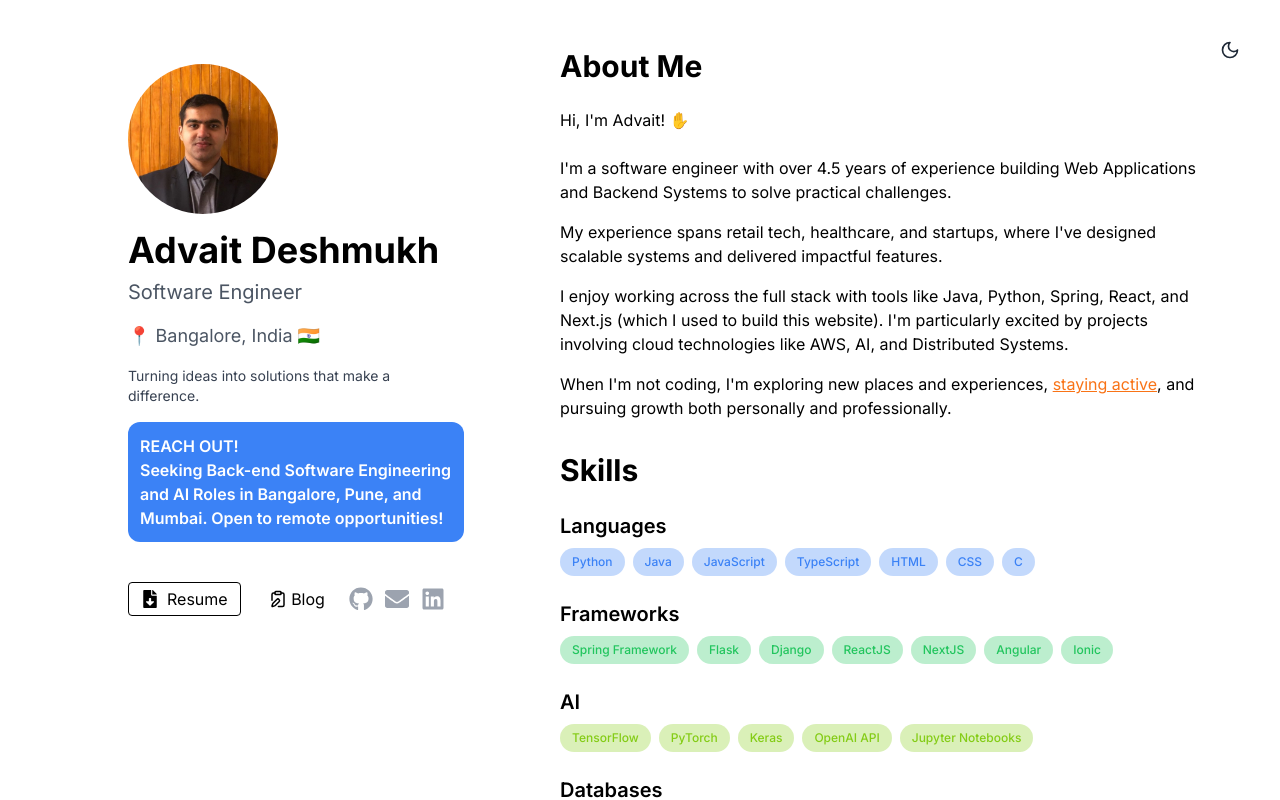
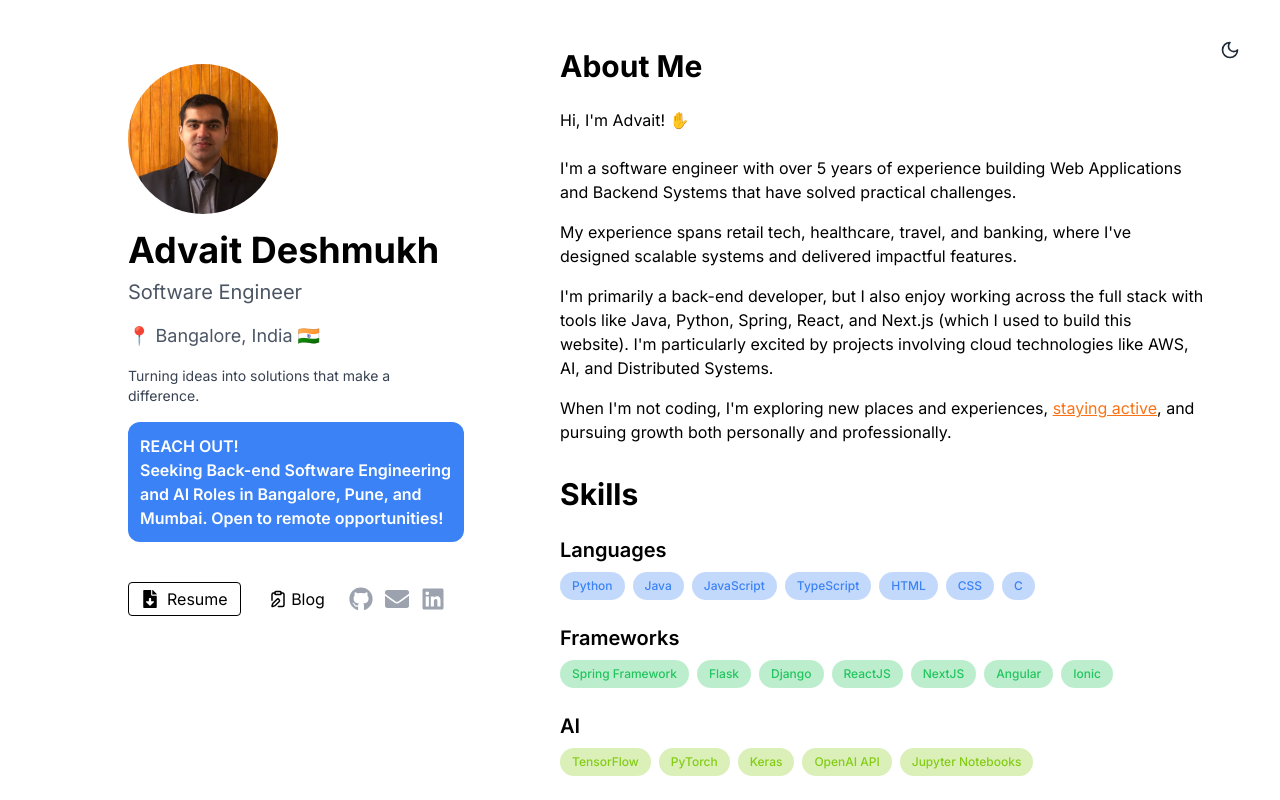
Before and after one commit to advait-d/portfolio, a Next.js app: page / in a window 1280 px wide. Built offline with nearby package versions, Linux system fonts and the light colour scheme.

Commit message:
Update About and Banners

```diff
--- a/src/components/About.tsx
+++ b/src/components/About.tsx
@@ -22,15 +22,15 @@ const About: React.FC = () => {
       </h2>
       <p className="mb-4 text-black dark:text-gray-300  bg-white dark:bg-[#111111]">
         Hi, I&#39;m Advait! ✋ <br /> <br />
-        I&#39;m a software engineer with over 4.5 years of experience building Web
-        Applications and Backend Systems to solve practical challenges.
+        I&#39;m a software engineer with over 5 years of experience building Web
+        Applications and Backend Systems that have solved practical challenges.
       </p>
       <p className="mb-4 text-black dark:text-gray-300  bg-white dark:bg-[#111111]">
-        My experience spans retail tech, healthcare, and startups, where
+        My experience spans retail tech, healthcare, travel, and banking, where
         I&#39;ve designed scalable systems and delivered impactful features.
       </p>
       <p className="mb-4 text-black dark:text-gray-300  bg-white dark:bg-[#111111]">
-        I enjoy working across the full stack with tools like Java, Python,
+        I'm primarily a back-end developer, but I also enjoy working across the full stack with tools like Java, Python,
         Spring, React, and Next.js &#40;which I used to build this
         website&#41;. I&#39;m particularly excited by projects
         involving cloud technologies like AWS, AI, and Distributed Systems.
--- a/src/components/Education.tsx
+++ b/src/components/Education.tsx
@@ -112,7 +112,7 @@ const Education: React.FC = () => {
                   <summary className="cursor-pointer text-gray-600 dark:text-gray-300  bg-white dark:bg-[#111111] hover:text-black dark:hover:text-white transition-colors duration-300 flex items-center">
                     <FaChevronDown className="mr-2 inline-block details-open:hidden" />
                     <FaChevronUp className="mr-2 hidden details-open:inline-block" />
-                    <span>View Units</span>
+                    <span>Coursework</span>
                   </summary>
                   <ul className="mt-4 ml-4 space-y-2">
                     {edu.units.map((unit, unitIndex) => (
```
